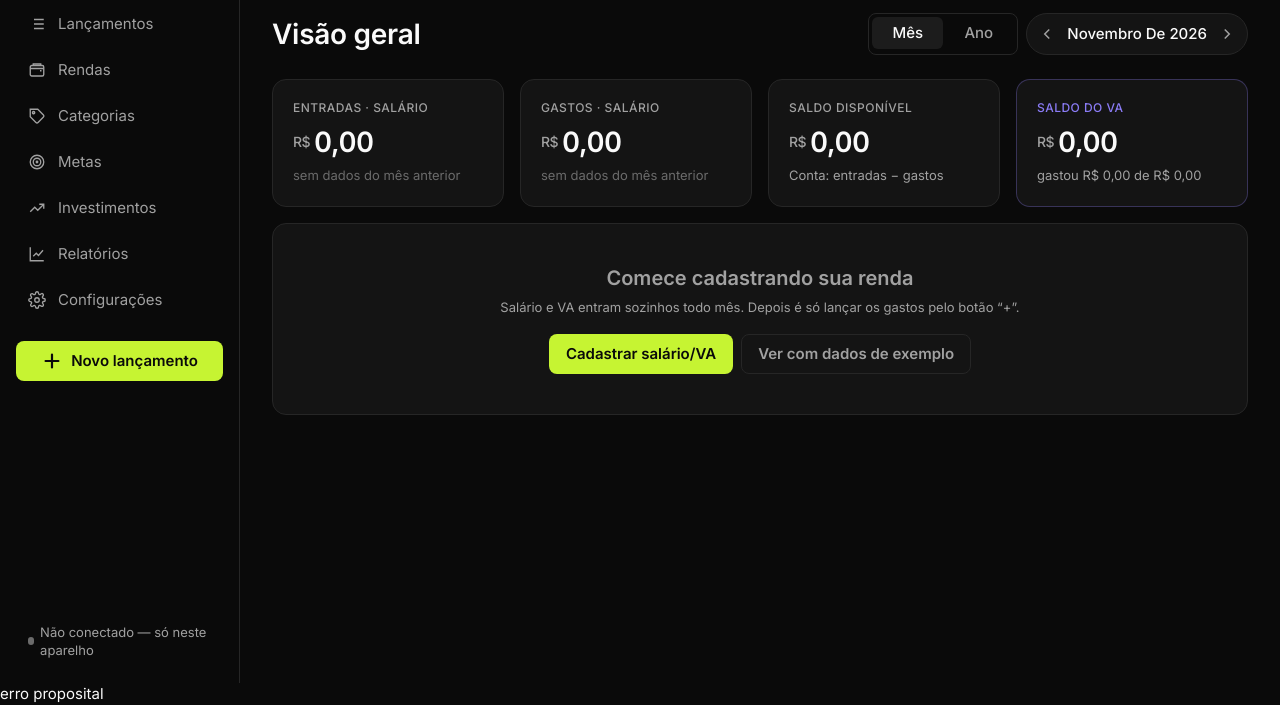
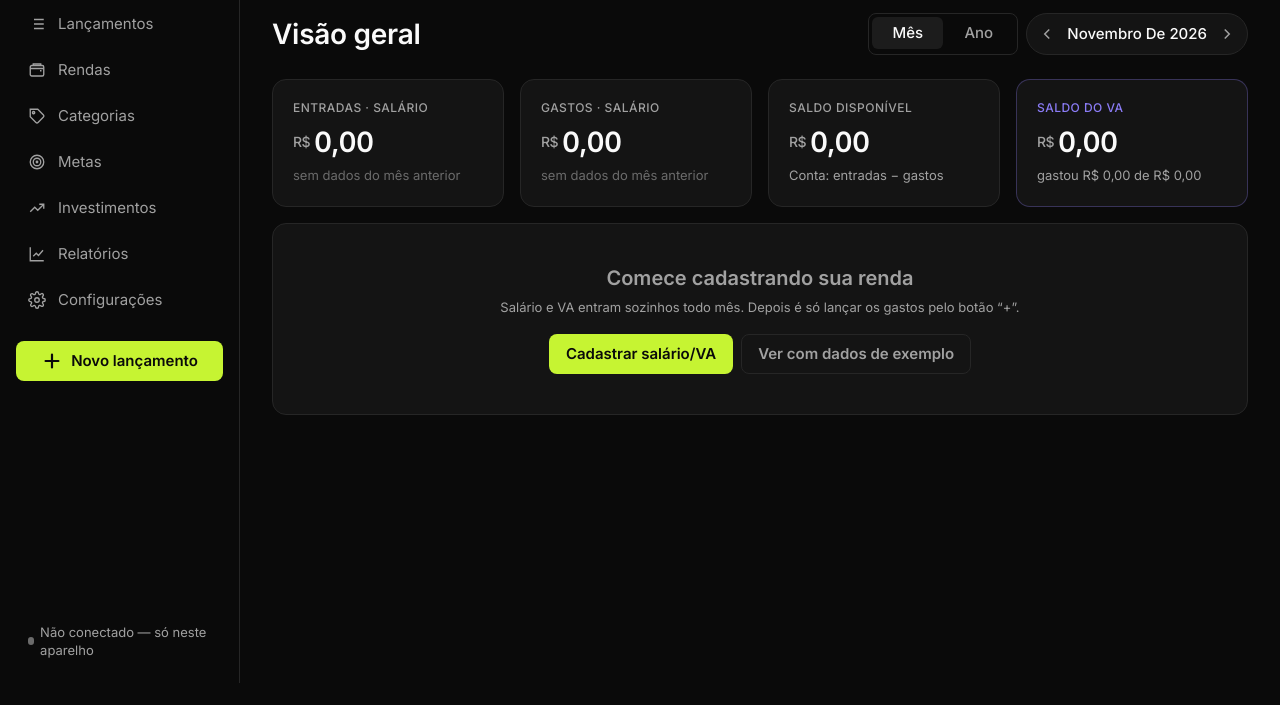
Before and after one commit to Shhiaa/Dinheirinho, a plain HTML site: page index.html in a window 1280 px wide. Shown: the part 117-822 px from the top of the page. After the commit the page ends 800 px from the top, so only its background shows below. Drawn offline with nearby package versions, Linux system fonts and the light colour scheme.

Commit message:
fix: remove erro proposital do teste de CI

```diff
--- a/index.html
+++ b/index.html
@@ -971,6 +971,5 @@ window.addEventListener('hashchange',()=>{const h=location.hash.slice(1);if(NAV.
 render();
 initCloud();
 </script>
-<div id="teste-ci"><span>erro proposital</div>
 </body>
 </html>
```
